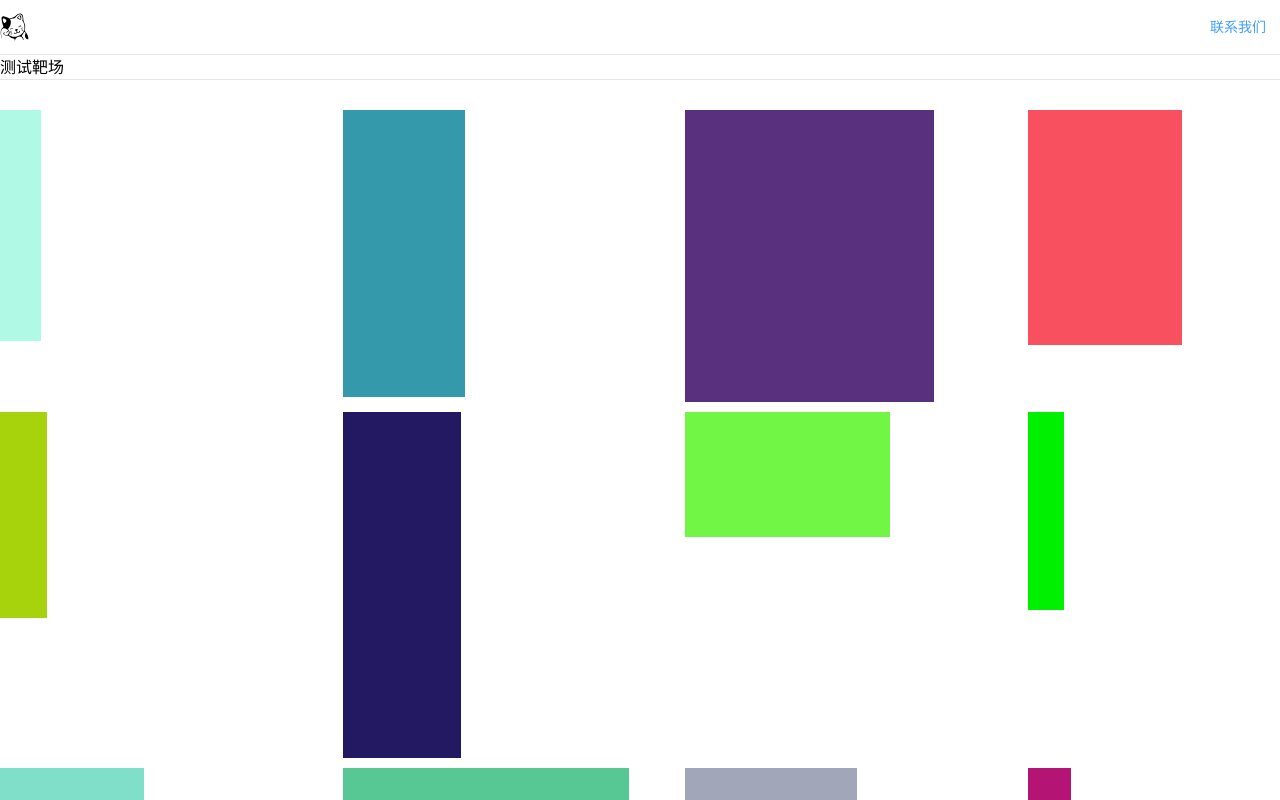
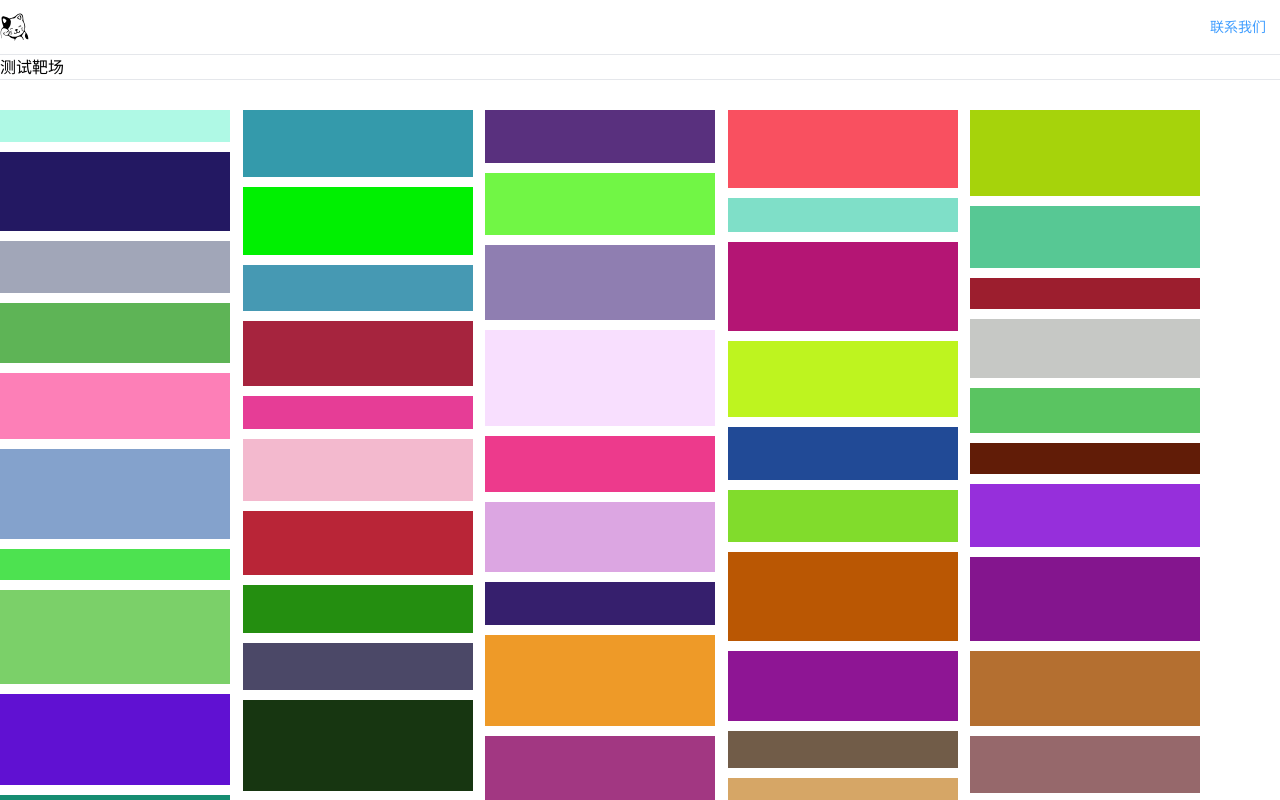
Before and after one commit to CoderYc0923/virtual-ui, a Vue app: page /test in a window 1280 px wide. Shown: the top 800 px of the page. Built offline with nearby package versions, Linux system fonts and the light colour scheme.

Commit message:
feat: 实现瀑布流组件

```diff
--- a/packages/components/waterfall-flow/src/VirWaterfallFlow.vue
+++ b/packages/components/waterfall-flow/src/VirWaterfallFlow.vue
@@ -1,21 +1,85 @@
 <template>
-  <div :class="[ns.base()]" class="grid">
-    <slot />
+  <div :class="[ns.base()]" class="grid" :style="girdStyle">
+    <vir-waterfall-flow-item
+      v-for="item in showDataList"
+      :key="item.dataIndex"
+      :data="item"
+      :gap="gap"
+    >
+      <template #slot-scope="slotProps">
+        <slot name="slot-scope" :slotProps="slotProps"></slot>
+      </template>
+    </vir-waterfall-flow-item>
   </div>
 </template>
 
 <script setup lang="ts">
-import { computed } from "vue";
+import VirWaterfallFlowItem from "./VirWaterfallFlowItem.vue";
+import { ref, watch } from "vue";
 import { useNameSpace } from "../../../utils/hooks/hooks.util";
 
 const ns = useNameSpace("waterfall-flow");
 
+const props = defineProps({
+  dataList: {
+    type: Array,
+    default: [],
+  },
+  columns: {
+    type: Number,
+    default: 2,
+  },
+  width: {
+    type: Number,
+    default: 300,
+  },
+  height: {
+    type: Number,
+    default: 400,
+  },
+  gap: {
+    type: Number,
+    default: 5,
+  },
+});
+
+const girdStyle = ref({});
+const showDataList = ref<any>([]);
+
+const calcProportion = (columns: number) => {
+  return ((1 / columns) * 100).toFixed(0);
+};
+
+watch(
+  () => props.dataList,
+  (value) => {
+    showDataList.value = value.map((item, index) => {
+      return {
+        ...item,
+        dataIndex: index,
+      };
+    });
+    girdStyle.value = {
+      "grid-template-columns": `repeat(auto-fill, calc(${calcProportion(
+        props.columns
+      )}% - ${props.gap}px))`,
+      width: props.width + "px",
+      height: props.height + "px",
+    };
+    console.log(girdStyle.value);
+  },
+  {
+    immediate: true,
+    deep: true,
+  }
+);
 </script>
 
 <style lang="scss">
 .vir-waterfall-flow {
-  grid-template-columns: repeat(4, 1fr);
-  grid-gap: 10px;
-  grid-template-rows: masonry;
+  grid-auto-rows: minmax(1px, 1px);
+  align-items: start;
+  justify-content: space-between;
+  overflow: auto;
 }
 </style>
--- /dev/null
+++ b/packages/components/waterfall-flow/src/VirWaterfallFlowItem.vue
@@ -0,0 +1,39 @@
+<template>
+  <div :class="[ns.base()]" :style="itemStyle">
+    <div ref="waterfallFlowItem">
+      <slot name="slot-scope" :data="data"></slot>
+    </div>
+  </div>
+</template>
+
+<script setup lang="ts">
+import { ref, onMounted } from "vue";
+import { useNameSpace } from "../../../utils/hooks/hooks.util";
+
+const ns = useNameSpace("waterfall-flow-item");
+
+const props = defineProps({
+  data: {
+    type: Object,
+    default: () => {},
+  },
+  gap: {
+    type: Number,
+    default: 5,
+  },
+});
+
+const waterfallFlowItem = ref();
+const itemStyle = ref({});
+onMounted(() => {
+  itemStyle.value = {
+    "grid-row-end": `span ${waterfallFlowItem.value.clientHeight + props.gap}`,
+  };
+});
+</script>
+
+<style>
+.vir-waterfall-flow-item {
+  grid-row-end: span 100;
+}
+</style>
--- /dev/null
+++ b/src/docs/waterfallflow/components/baseWaterfallFlow.vue
@@ -0,0 +1,32 @@
+<template>
+  <vir-waterfall-flow
+    :data-list="dataList"
+    :columns="4"
+    :width="800"
+    :height="600"
+    :gap="10"
+  >
+    <template #slot-scope="{ slotProps }">
+      <div :style="slotProps.data.style"></div>
+    </template>
+  </vir-waterfall-flow>
+</template>
+
+<script setup lang="ts">
+import { ref, onMounted } from "vue";
+import { createImdElement } from "../../../utils/tool.utils";
+
+const dataList = ref<any>([]);
+
+const init = () => {
+  for (let i = 0; i < 90; i++) {
+    dataList.value.push({ style: createImdElement() });
+  }
+};
+
+onMounted(() => {
+  init();
+});
+</script>
+
+<style></style>
--- a/src/router/routerConfig/business.component.ts
+++ b/src/router/routerConfig/business.component.ts
@@ -11,4 +11,9 @@ export const businessComponent: RouteRecordRaw[] = [
     meta: { title: "InfiniteScroll 无限滚动" },
     component: () => import("../../docs/infinitescroll/README.md"),
   },
+  {
+    path: "waterfall-flow",
+    meta: { title: "WaterfallFlow 瀑布流" },
+    component: () => import("../../docs/waterfallflow/README.md"),
+  },
 ];
--- a/src/utils/tool.utils.ts
+++ b/src/utils/tool.utils.ts
@@ -39,9 +39,8 @@ const getColor = () => {
 };
 
 export const createImdElement = () => {
-  var w = getRandom(300, 30);
-  var h = getRandom(400, 40);
+  var h = getRandom(100, 30);
   var bg = getColor();
-  var str = `width:${w}px;height:${h}px;background-color:${bg}`;
-  return str
+  var str = `height:${h}px;background-color:${bg};`;
+  return str;
 };
--- a/src/views/Test.vue
+++ b/src/views/Test.vue
@@ -4,8 +4,16 @@
     <hr style="margin-bottom: 30px" />
     <div>
       <!-- 组件测试可以在这里测 -->
-      <vir-waterfall-flow>
-        <div id="div-item" v-for="(item, index) in divs" :key="index" :style="htmls[index]"></div>
+      <vir-waterfall-flow
+        :data-list="dataList"
+        :columns="5"
+        :width="1200"
+        :height="800"
+        :gap="10"
+      >
+        <template #slot-scope="{ slotProps }">
+          <div :style="slotProps.data.style"></div>
+        </template>
       </vir-waterfall-flow>
     </div>
   </div>
@@ -14,13 +22,11 @@
 <script setup lang="ts">
 import { createImdElement } from "../utils/tool.utils";
 
-const htmls = ref<string[]>([])
-const divs = ref<number[]>([])
+const dataList = ref<any>([]);
 
 const init = () => {
   for (let i = 0; i < 90; i++) {
-    htmls.value[i] = createImdElement();
-    divs.value[i] = i
+    dataList.value.push({ style: createImdElement() });
   }
 };
 
```
Also changed, not shown: src/docs/waterfallflow/README.md (added).
